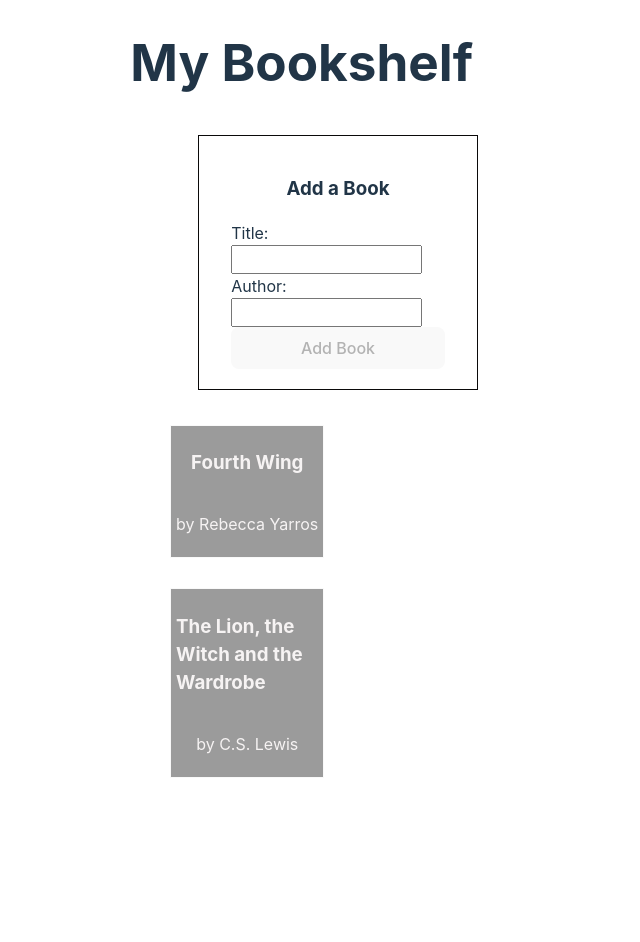
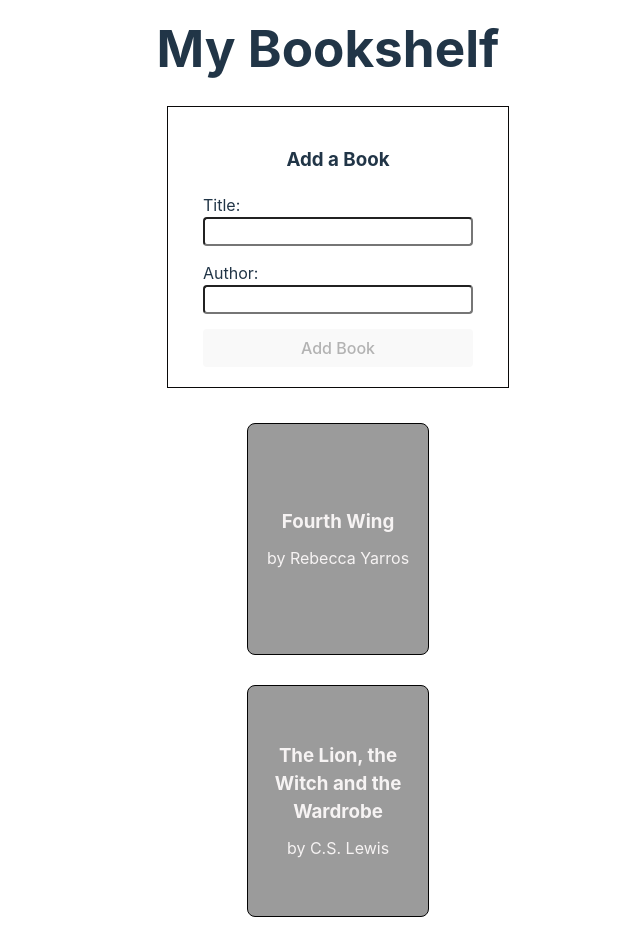
Before and after one commit to zwleileen/controlled-forms-in-react-lab, a React (Vite) app: page / in a window 1280 px wide. Shown: the whole page, without its empty margins (312-952 px from the left). Before the commit the page ends 803 px from the top, so only its background shows below. Built offline with nearby package versions, Linux system fonts and the light colour scheme.

Commit message:
feat: amended css

```diff
--- a/src/index.css
+++ b/src/index.css
@@ -35,6 +35,9 @@ body {
 h1 {
   font-size: 3.2em;
   line-height: 1.1;
+  text-align: center;
+  width: 100%;
+  margin: 20px auto;
 }
 
 button {
@@ -62,6 +65,20 @@ form {
   display: flex;
   flex-direction: column;
   width: 90%;
+  gap: 15px;
+}
+
+.title, .author {
+  display: flex;
+  flex-direction: column;
+  width: 100%;
+}
+
+input, button {
+  width: 100%;
+  padding: 8px;
+  box-sizing: border-box; /* Makes padding included in width calculation */
+  border-radius: 4px;
 }
 
 input {
@@ -75,24 +92,28 @@ input {
   flex-direction: column;
   justify-content: center;
   align-items: center;
+  position: relative;
 }
 
 .formDiv {
-  width: 60%;
+  width: 300px;
   border: 1px solid rgb(10, 9, 9);
   display: flex;
   flex-direction: column;
   align-items: center;
   justify-content: center;
   padding: 20px;
+  position: relative;   /* Keep form position stable */
 }
 
 .bookCardsDiv {
   display: flex;
-  flex-direction: column;
+  flex-direction: row;
   flex-wrap: wrap;
   width: 90%;
   margin-top: 20px;
+  justify-content: center;
+  position: relative;  /* Ensure cards don't affect form */
 }
 
 .bookCard {
@@ -100,14 +121,25 @@ input {
   align-items: center;
   justify-content: center;
   flex-direction: column;
-  border: 1px solid rgb(249, 249, 249);
-  padding: 5px;
-  width: 40%;
+  border: 1px solid rgb(4, 4, 4);
+  border-radius: 8px;
+  padding: 15px;
+  width: 150px;
+  height: 200px;
   margin: 15px 10px;
   background-color: rgb(155, 155, 155);
   color: rgb(246, 243, 243);
 }
 
+.bookCard h3 {
+  margin: 0 0 10px 0;
+  text-align: center;
+}
+
+.bookCard p {
+  margin: 0;
+  text-align: center;
+}
 
 @media (prefers-color-scheme: light) {
   :root {
```
